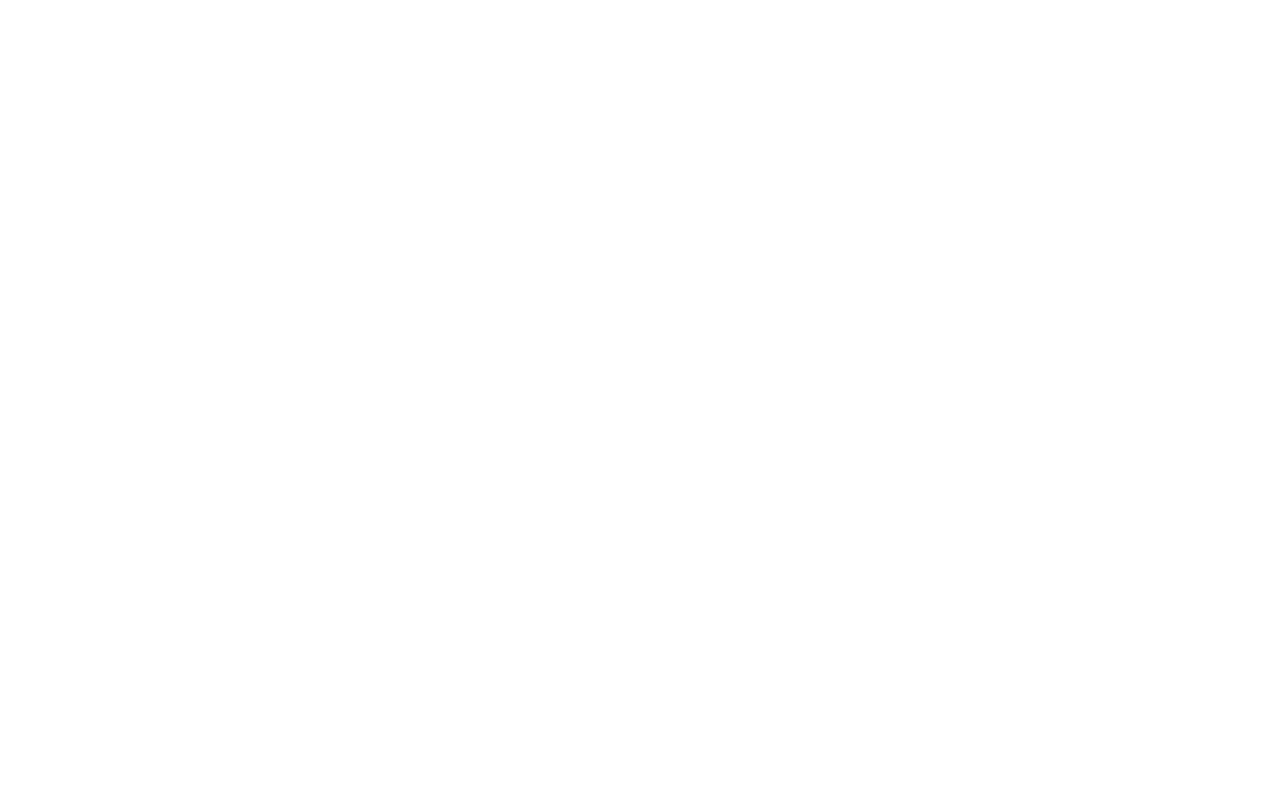
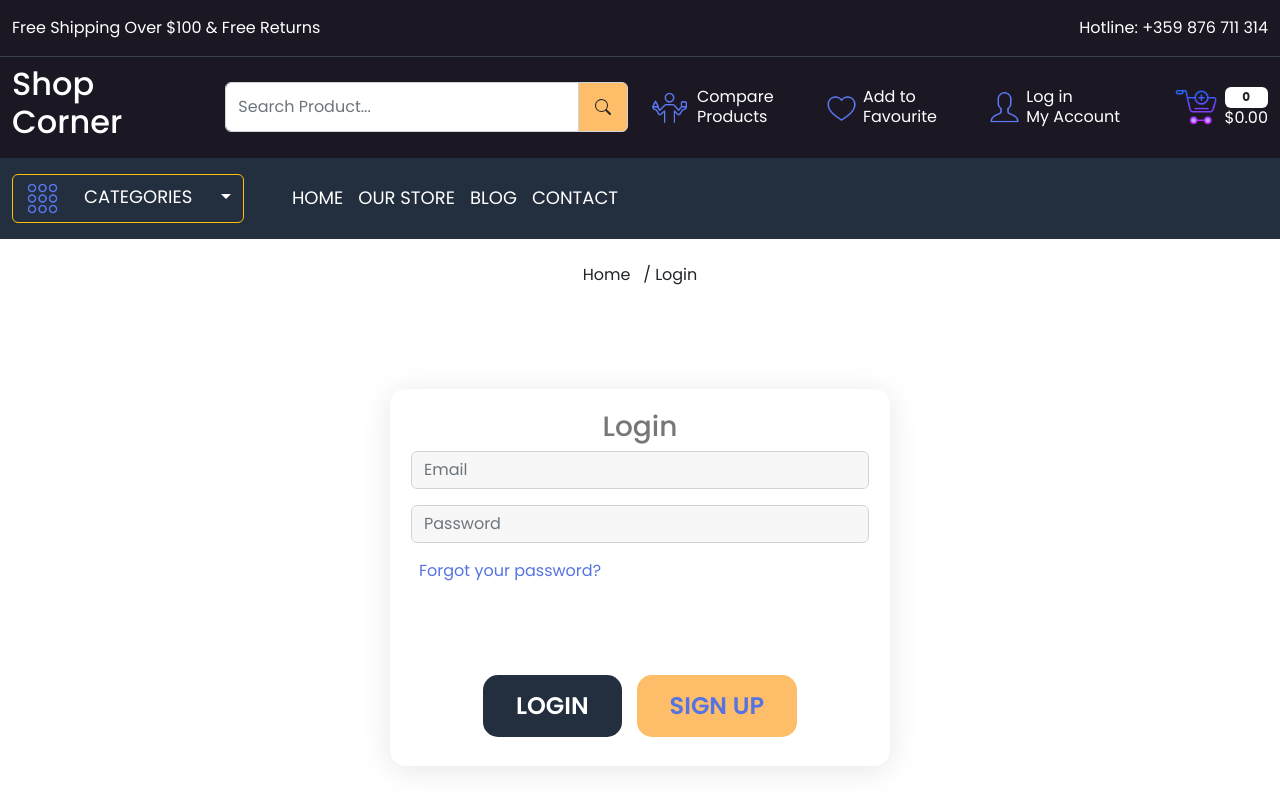
Before and after one commit to bpetya44/react-ecommerce-app, a React (Create React App) app: page /login in a window 1280 px wide. Before the commit this address had no page. Shown: the top 800 px of the page. Built offline with nearby package versions, Linux system fonts and the light colour scheme.

Commit message:
Login page

```diff
--- a/src/App.css
+++ b/src/App.css
@@ -15,6 +15,7 @@
   --color-0000001a: #0000001a;
   --color-777777: #777777;
   --color-1c1c1b: #1c1c1b;
+  --color-f7f7f7: #f7f7f7;
 }
 
 body {
@@ -153,6 +154,7 @@
   background-color: var(--color-eea444);
   color: white;
   transform: translateY(5px);
+  transition: 0.3s;
 }
 
 .small-banner {
@@ -545,3 +547,35 @@
   padding: 10px 0px;
   border-top: 1px solid var(--color-0000001a);
 }
+
+/* Login auth card*/
+.auth-card {
+  padding: 20px;
+  width: 500px;
+  margin: 30px auto;
+  background: rgba(255, 255, 255, 0.32);
+  border-radius: 16px;
+  box-shadow: 0 4px 30px rgba(0, 0, 0, 0.1);
+  backdrop-filter: blur(1.9px);
+  -webkit-backdrop-filter: blur(1.9px);
+  border: 1px solid rgba(255, 255, 255, 0.91);
+}
+
+.auth-card h3 {
+  color: var(--color-777777);
+}
+
+.auth-card .form-control {
+  background-color: var(--color-f7f7f7);
+}
+.auth-card a {
+  color: var(--color-5573e2);
+}
+
+button.button.login {
+  background-color: var(--color-232f3e);
+}
+
+button.button.login:hover {
+  color: var(--color-eea444);
+}
--- a/src/App.js
+++ b/src/App.js
@@ -9,6 +9,7 @@
 import Blog from "./pages/Blog";
 import CompareProduct from "./pages/CompareProduct";
 import Wishlist from "./pages/Wishlist";
+import Login from "./pages/Login";
 
 function App() {
   return (
@@ -23,6 +24,7 @@
             <Route path="blog" element={<Blog />} />
             <Route path="compare-product" element={<CompareProduct />} />
             <Route path="wishlist" element={<Wishlist />} />
+            <Route path="login" element={<Login />} />
           </Route>
         </Routes>
       </BrowserRouter>
--- /dev/null
+++ b/src/pages/Login.js
@@ -0,0 +1,54 @@
+import React from "react";
+import { Link } from "react-router-dom";
+import BreadCrumb from "../components/BreadCrumb";
+import Meta from "../components/Meta";
+
+const Login = () => {
+  return (
+    <>
+      <Meta title={"Login"} />
+      <BreadCrumb title="Login" />
+
+      <div className="login-wrapper home-wrapper py-5">
+        <div className="row">
+          <div className="col-12">
+            <div className="auth-card">
+              <h3 className="text-center">Login</h3>
+              <form action="" className="d-flex flex-column gap-3">
+                <div>
+                  <input
+                    type="email"
+                    name="email"
+                    className="form-control"
+                    placeholder="Email"
+                  />
+                </div>
+                <div>
+                  <input
+                    type="password"
+                    name="password"
+                    className="form-control"
+                    placeholder="Password"
+                  />
+                  <div className="mb-2">
+                    <Link to="/forgot-password" className="forgot mt-3 ms-2">
+                      Forgot your password?
+                    </Link>
+                    <div className="d-flex justify-content-center align-items-center gap-15">
+                      <button className="button login border-0">Login</button>
+                      <Link to="/singup" className="button signup">
+                        Sign Up
+                      </Link>
+                    </div>
+                  </div>
+                </div>
+              </form>
+            </div>
+          </div>
+        </div>
+      </div>
+    </>
+  );
+};
+
+export default Login;
```
Also changed, not shown: src/pages/Forgotpassword.js (added, +14 -0 lines), src/pages/Signup.js (added, +14 -0 lines).
